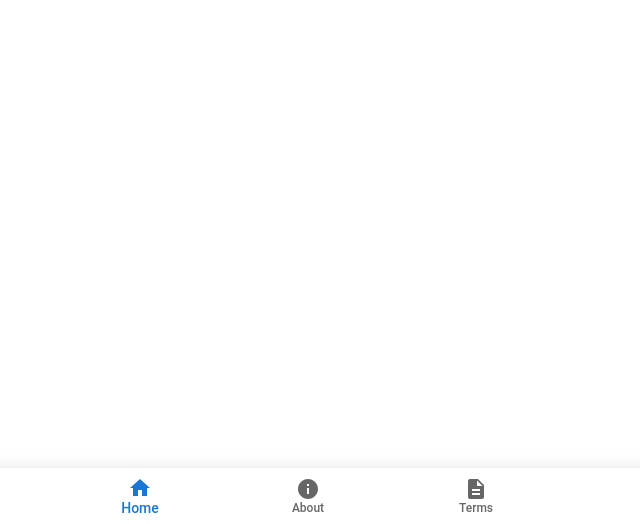
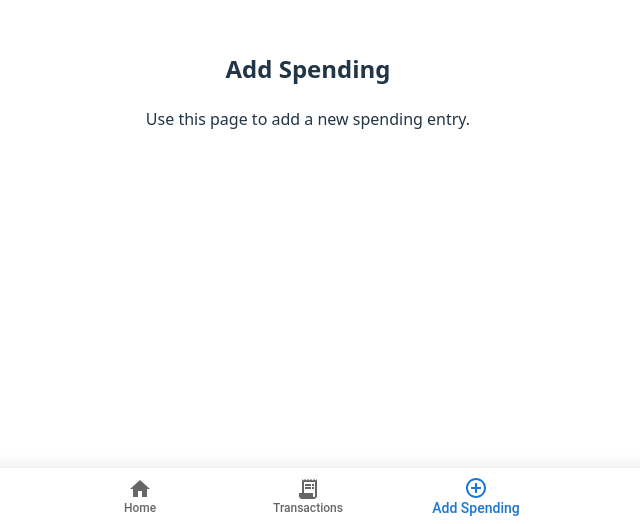
Before and after one commit to ringochen06/ai-spending-tracker, a React app: page /add-spending in a window 1280 px wide. Before the commit this address had no page. Shown: the part 276-800 px from the top of the page, without its empty margins (332-972 px from the left). Built offline with nearby package versions, Linux system fonts and the light colour scheme; the HTML template or start-up script is replaced by a standard one.

Commit message:
Update navs

```diff
--- a/src/Viewport.tsx
+++ b/src/Viewport.tsx
@@ -1,29 +1,29 @@
 import React, { useState, useEffect } from "react";
 import { Routes, Route, useNavigate, useLocation } from "react-router-dom";
 import HomePage from "./pages/HomePage";
-import AboutPage from "./pages/AboutPage";
-import TermsAndConditionsPage from "./pages/TermsAndConditionsPage";
+import TransactionPage from "./pages/TransactionPage"; // Updated import
+import AddSpendingPage from "./pages/AddSpendingPage"; // Updated import
 import { Paper, BottomNavigation, BottomNavigationAction } from "@mui/material";
 import {
   Home as HomeIcon,
-  Info as InfoIcon,
-  Description as DescriptionIcon,
+  ReceiptLong as ReceiptLongIcon, // Updated icon
+  AddCircleOutline as AddCircleOutlineIcon, // Updated icon
 } from "@mui/icons-material";
 import "./Viewport.css";
 
 const pathToValueMap: Record<string, number> = {
   "/": 0,
-  "/about": 1,
-  "/terms": 2,
+  "/transactions": 1, // Updated path
+  "/add-spending": 2, // Updated path
 };
 
 const valueToPathMap: Record<number, string> = {
   0: "/",
-  1: "/about",
-  2: "/terms",
+  1: "/transactions", // Updated path
+  2: "/add-spending", // Updated path
 };
 
-function Viewport() {
+const Viewport = () => {
   const navigate = useNavigate();
   const location = useLocation();
 
@@ -49,13 +49,8 @@ function Viewport() {
       <main className="main-content">
         <Routes>
           <Route path="/" element={<HomePage />} />
-          <Route
-            path="/about"
-            element={
-              <AboutPage textContent="This is the dynamic about page content passed as a prop!" />
-            }
-          />
-          <Route path="/terms" element={<TermsAndConditionsPage />} />
+          <Route path="/transactions" element={<TransactionPage />} />
+          <Route path="/add-spending" element={<AddSpendingPage />} />
         </Routes>
       </main>
 
@@ -70,12 +65,18 @@ function Viewport() {
           onChange={handleNavigationChange}
         >
           <BottomNavigationAction label="Home" icon={<HomeIcon />} />
-          <BottomNavigationAction label="About" icon={<InfoIcon />} />
-          <BottomNavigationAction label="Terms" icon={<DescriptionIcon />} />
+          <BottomNavigationAction
+            label="Transactions"
+            icon={<ReceiptLongIcon />}
+          />
+          <BottomNavigationAction
+            label="Add Spending"
+            icon={<AddCircleOutlineIcon />}
+          />
         </BottomNavigation>
       </Paper>
     </>
   );
-}
+};
 
 export default Viewport;
--- /dev/null
+++ b/src/pages/AddSpendingPage.tsx
@@ -0,0 +1,9 @@
+const AddSpendingPage = () => {
+  return (
+    <div>
+      <h2>Add Spending</h2>
+      <p>Use this page to add a new spending entry.</p>
+    </div>
+  );
+};
+export default AddSpendingPage;
--- /dev/null
+++ b/src/pages/TransactionPage.tsx
@@ -0,0 +1,9 @@
+const TransactionPage = () => {
+  return (
+    <div>
+      <h2>Transactions</h2>
+      <p>View your transaction history here.</p>
+    </div>
+  );
+};
+export default TransactionPage;
```
